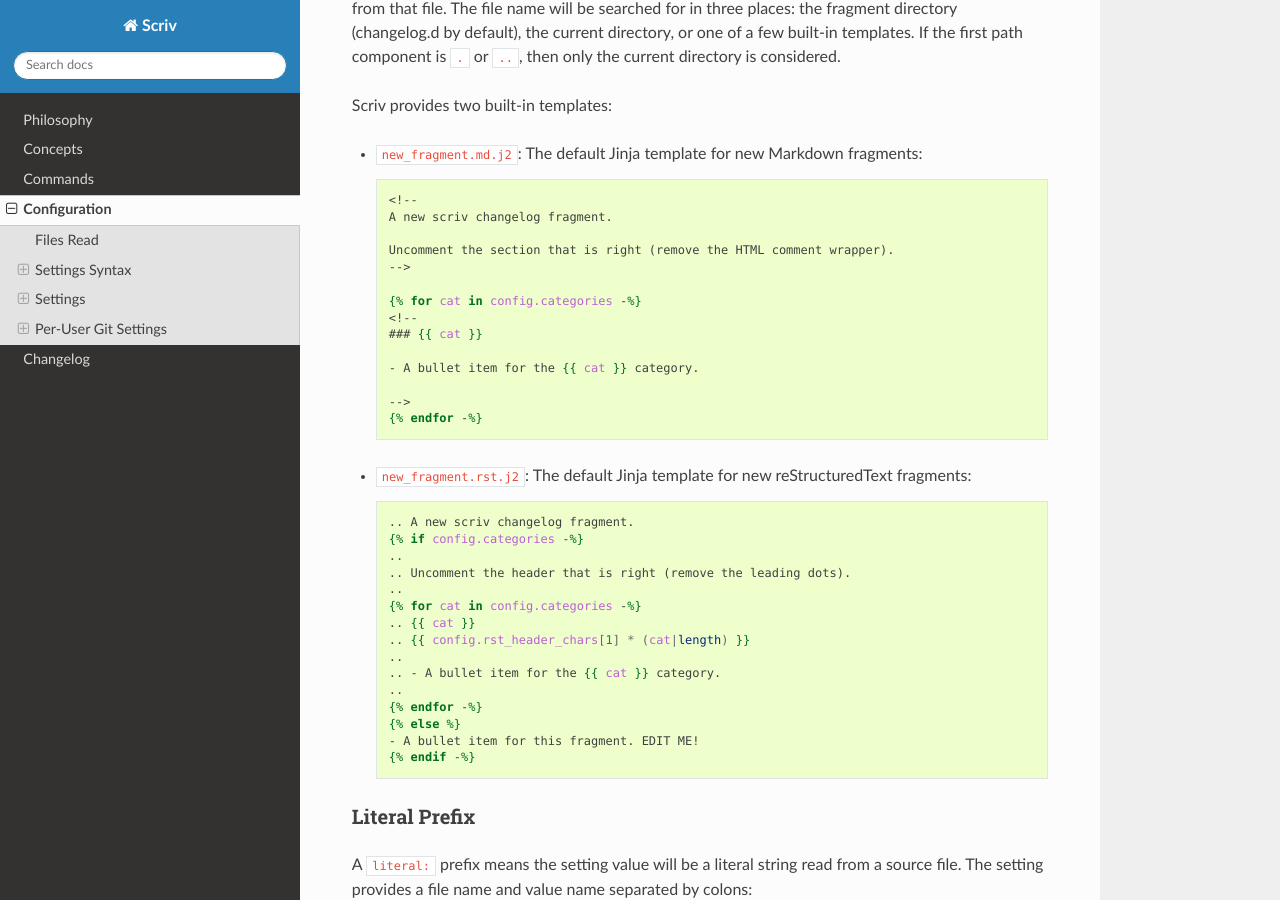
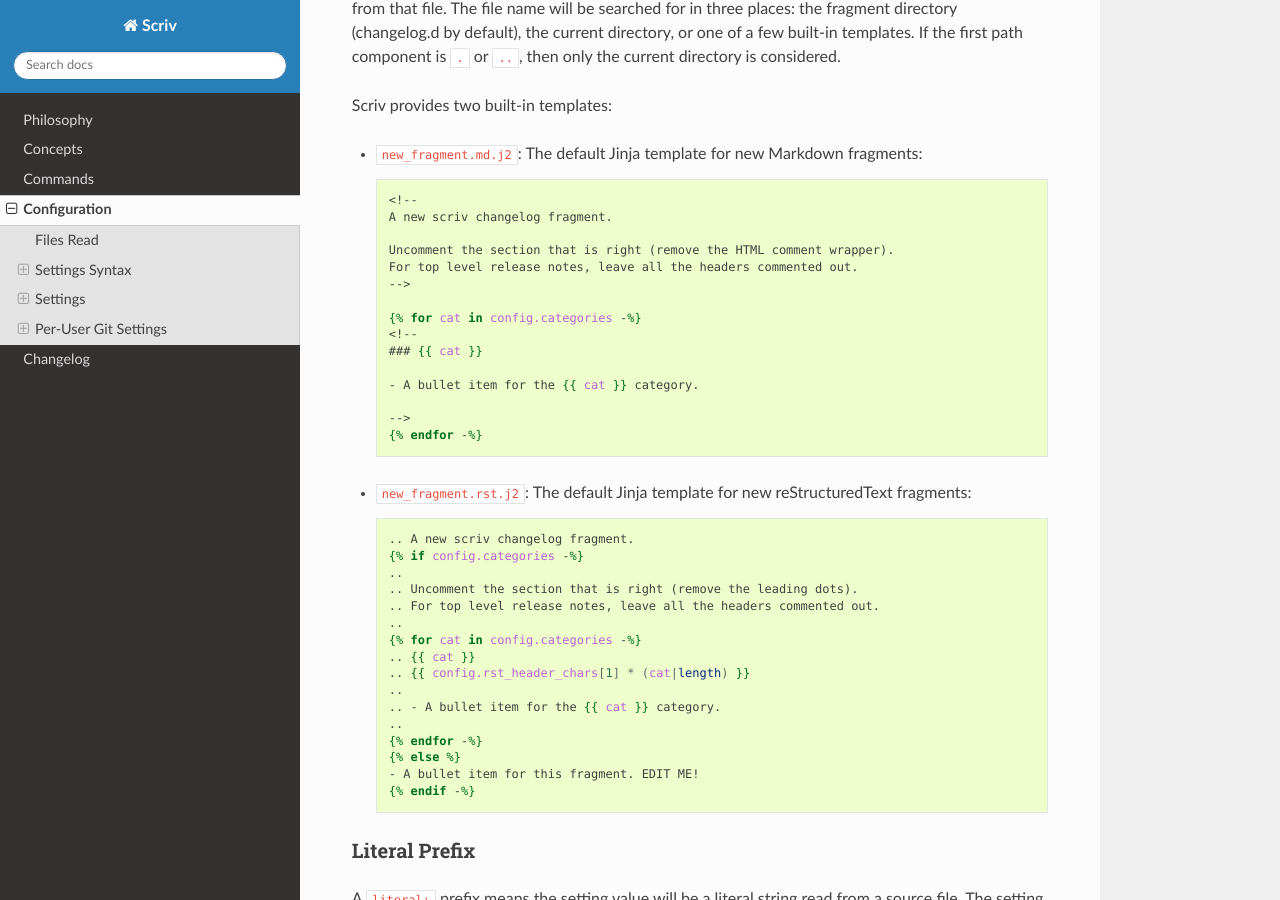
Before and after one commit to nedbat/scriv, a Sphinx documentation site: the page built from docs/configuration.rst, in a window 1280 px wide and 900 px high, scrolled down 1315 px. Built offline with Sphinx 7.4.7 and the Read the Docs theme 3.1.0, drawn with Linux system fonts in a browser that asks for light colours.

Commit message:
docs: update with latest included text

```diff
--- a/README.rst
+++ b/README.rst
@@ -61,6 +61,7 @@ Contributions are very welcome.  Thanks to all the contributors so far:
 | Ned Batchelder
 | Abhilash Raj
 | Agustín Piqueres
+| Alyssa Coughlan
 | Flo Kuepper
 | James Gerity
 | Javier Sagredo
--- a/docs/configuration.rst
+++ b/docs/configuration.rst
@@ -94,6 +94,7 @@ Scriv provides two built-in templates:
       A new scriv changelog fragment.
 
       Uncomment the section that is right (remove the HTML comment wrapper).
+      For top level release notes, leave all the headers commented out.
       -->
 
       {% for cat in config.categories -%}
@@ -116,7 +117,8 @@ Scriv provides two built-in templates:
       .. A new scriv changelog fragment.
       {% if config.categories -%}
       ..
-      .. Uncomment the header that is right (remove the leading dots).
+      .. Uncomment the section that is right (remove the leading dots).
+      .. For top level release notes, leave all the headers commented out.
       ..
       {% for cat in config.categories -%}
       .. {{ cat }}
--- a/docs/index.rst
+++ b/docs/index.rst
@@ -83,6 +83,7 @@ Thanks to all the contributors so far:
 | Ned Batchelder
 | Abhilash Raj
 | Agustín Piqueres
+| Alyssa Coughlan
 | Flo Kuepper
 | James Gerity
 | Javier Sagredo
@@ -91,7 +92,7 @@ Thanks to all the contributors so far:
 | Rodrigo Girão Serrão
 | Ronny Pfannschmidt
 
-.. [[[end]]] (checksum: a0df9318cc05969b40b61c5540f9a1b5)
+.. [[[end]]] (checksum: c6fce4df156c712ca4398e3f62e62c5a)
 
 .. _repo: https://github.com/nedbat/scriv
 
```
Also changed, not shown: other parts of docs/configuration.rst (+2 -2 lines).
